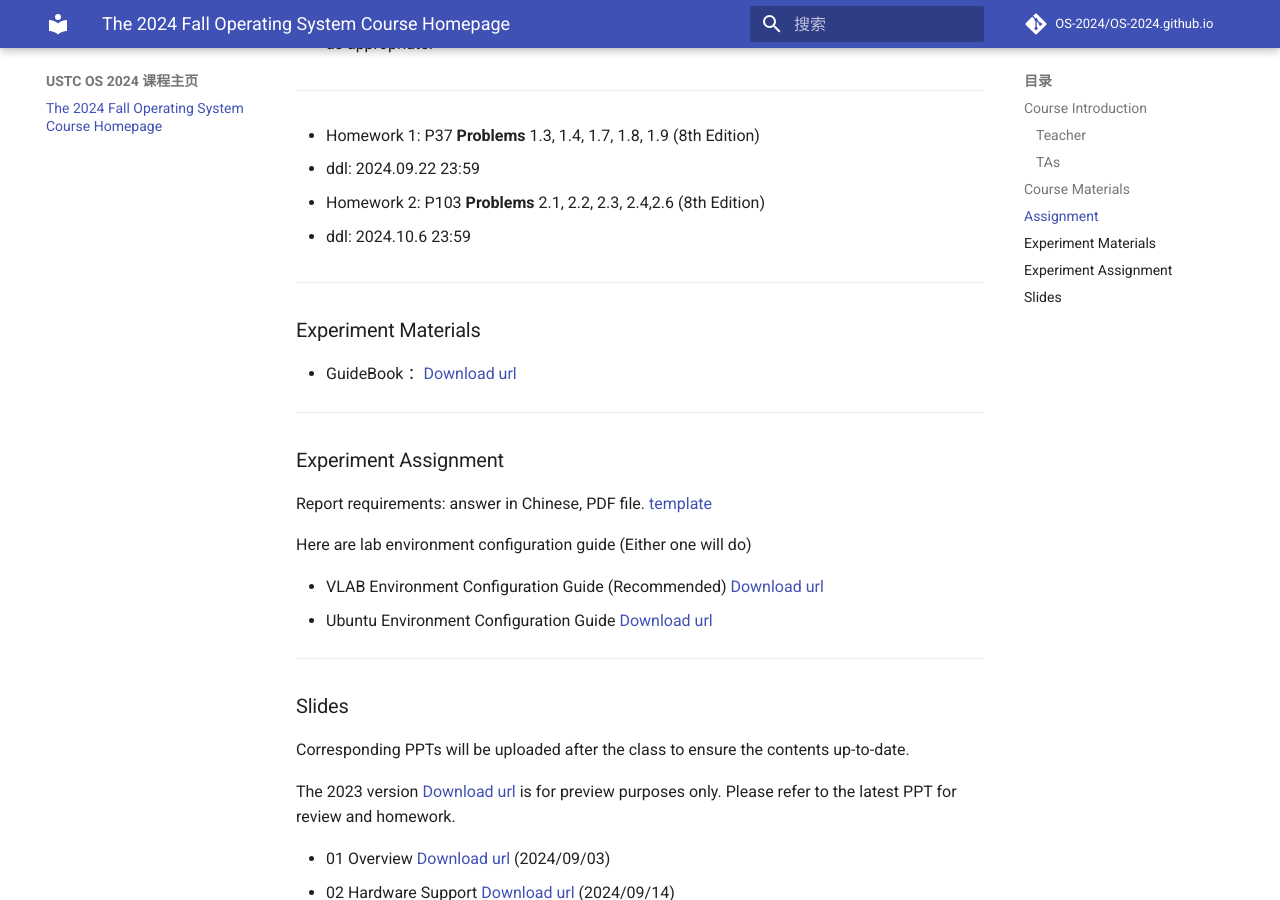
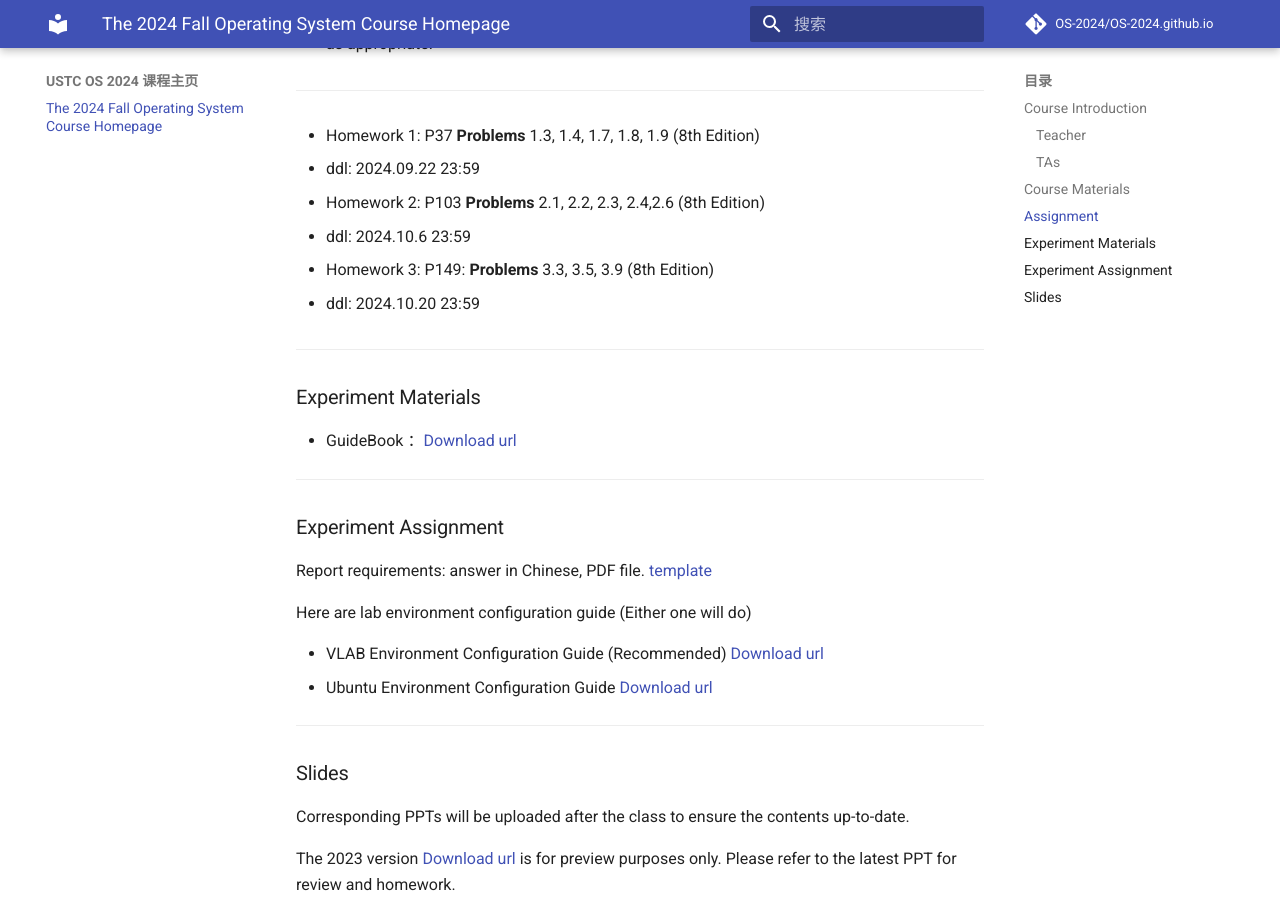
Before and after one commit to OS-2024/OS-2024.github.io, an MkDocs documentation site: the page built from docs/index.md, in a window 1280 px wide and 900 px high, scrolled down 1407 px. Built offline with MkDocs 1.6.1 and Material for MkDocs 9.7.7, drawn with Linux system fonts in a browser that asks for light colours; comment, search, counter and statistics services are not loaded.

Commit message:
add hw 3

```diff
--- a/docs/index.md
+++ b/docs/index.md
@@ -60,6 +60,10 @@ Additional notes on assignments:
 * Homework  2: P103 **Problems** 2.1, 2.2, 2.3, 2.4,2.6 (8th Edition)
 
   - ddl: 2024.10.6 23:59
+
+* Homework 3: P149: **Problems** 3.3, 3.5, 3.9 (8th Edition)
+
+  - ddl: 2024.10.20 23:59
 ***
 
 ### Experiment Materials
```
